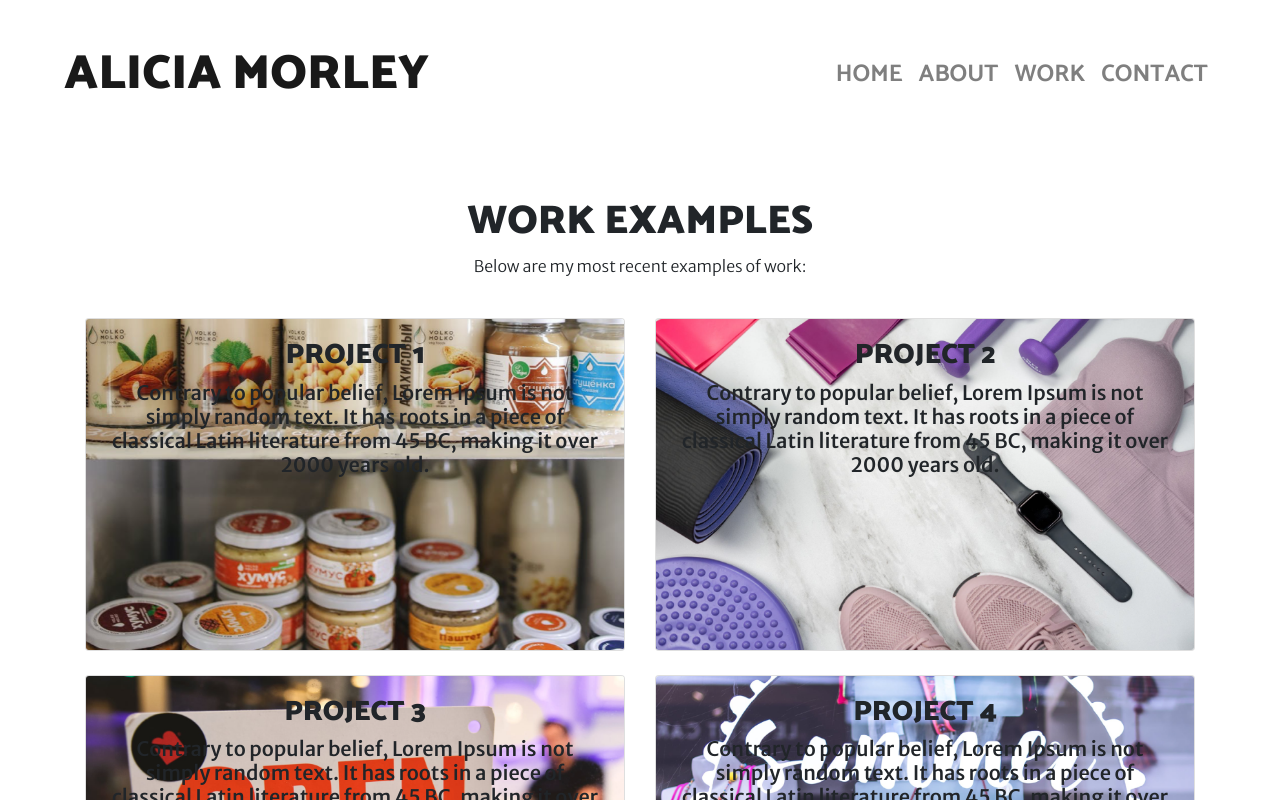
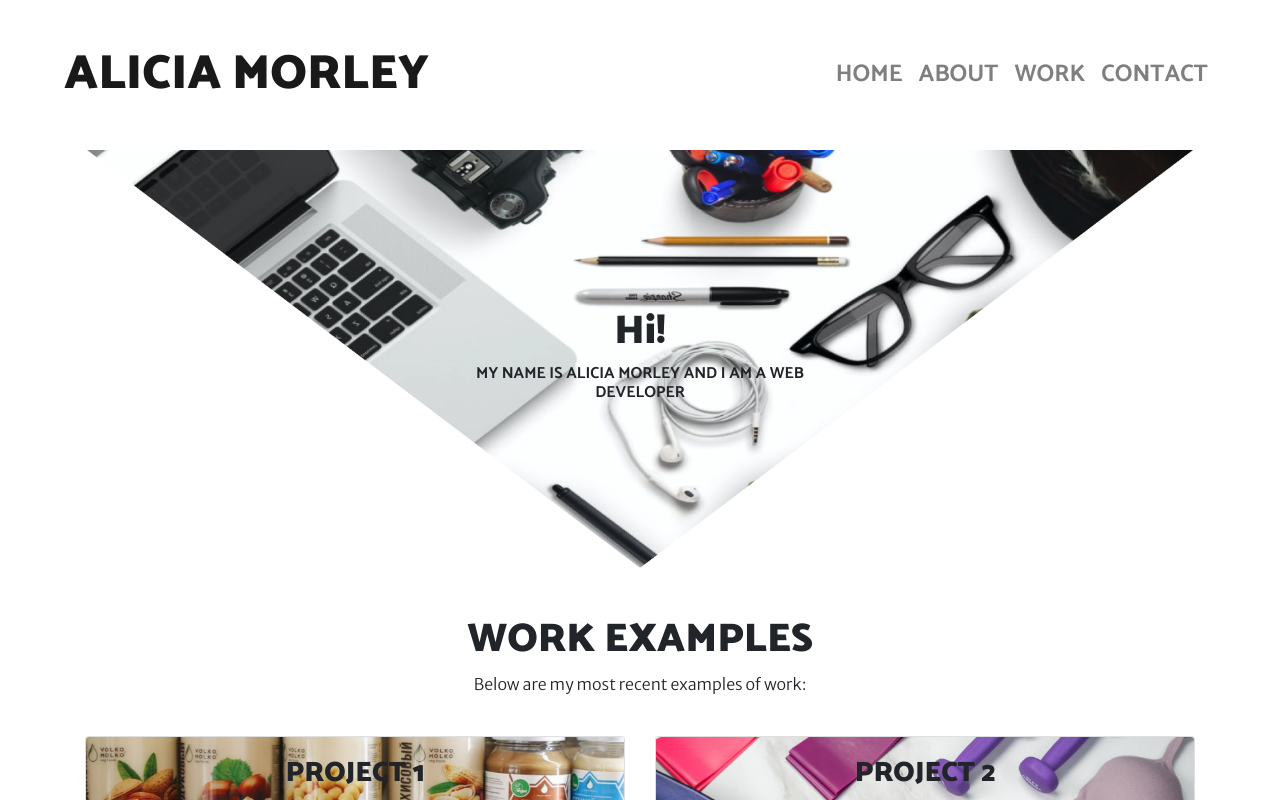
Before and after one commit to Alicia-M-M/alicia-morley-portfolio-site, a React (Create React App) app: page / in a window 1280 px wide. Shown: the top 800 px of the page. Built offline with nearby package versions, Linux system fonts and the light colour scheme.

Commit message:
basic-hero-graphic

```diff
--- a/src/App.css
+++ b/src/App.css
@@ -39,6 +39,25 @@ h4{
   color:black;
 }
 
+/* hero-graphic */
+
+.overlayed-text{
+  position:absolute;
+  top: 50%;
+  left: 50%;
+  transform: translate(-50%, -50%);
+}
+.overlayed-text h4{
+  font-size: 0.1rem;
+}
+.hero-graphic-photo{
+  position: relative;
+}
+
+
+
+/* footer */
+
 .site-footer {
   color:#FFFFFF;
   background-color: #779A98;
@@ -47,6 +66,8 @@ h4{
   line-height: 60px;
 }
 
+
+/* media-queries */
 
 @media (min-width: 992px) {
 
@@ -58,5 +79,9 @@ h4{
     font-size:1.5rem;
   }
 
+  .overlayed-text h4{
+    font-size: 1rem;
+  }
+
 
 }
--- /dev/null
+++ b/src/components/GraphicComponent.js
@@ -0,0 +1,48 @@
+import React from 'react';
+
+function Graphic(props) {
+
+    const graphic = props.hero.map(info => {
+        return (
+            <div key={info.id} className="col-12">
+                <RenderHeroGraphicItem info={info} />
+            </div>
+        )
+    });
+
+    return (
+        <div className="container">
+            <div className="row">
+                {graphic}
+            </div>
+        </div>
+    );
+
+};
+
+function RenderHeroGraphicItem({ info }) {
+
+    return (
+        <div className="container hero-graphic-container">
+            <div className="row hero-graphic-photo">
+                <img width="100%" src={info.image} alt={info.title} />
+            </div>
+            <div className="row">
+                <div className="col-4 overlayed-text text-center mx-auto">
+                    <h1>{info.title}</h1>
+                    <h4>{info.intro}</h4>
+                </div>
+            </div>
+        </div>
+    )
+
+}
+
+
+
+
+
+
+
+
+export default Graphic;
--- a/src/components/MainComponent.js
+++ b/src/components/MainComponent.js
@@ -1,5 +1,6 @@
 import React, { Component } from 'react';
 import Header from './HeaderComponent';
+import Graphic from './GraphicComponent';
 import Footer from './FooterComponent';
 import Work from './WorkComponent';
 // import Home from './HomeComponent';
@@ -21,7 +22,7 @@ class Main extends Component {
         return (
             <div>
                 <Header />
-                {/* <MainGraphic hero={this.state.hero}/> */}
+                <Graphic hero={this.state.hero}/>
                 <Work examples={this.state.examples} />
                 <Footer />
             </div>
--- a/src/shared/hero.js
+++ b/src/shared/hero.js
@@ -2,6 +2,7 @@ export const HERO =  [
     {
         id:0,
         title:"Hi!",
-        intro:"MY NAME IS ALICIA MORLEY AND I AM A WEB DEVELOPER"
+        intro:"MY NAME IS ALICIA MORLEY AND I AM A WEB DEVELOPER",
+        image:"assets/images/header.png"
     }
 ]
```
